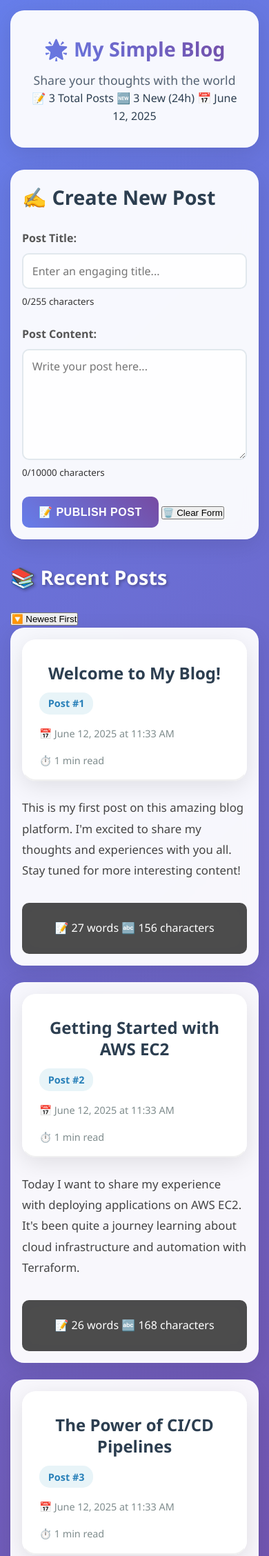
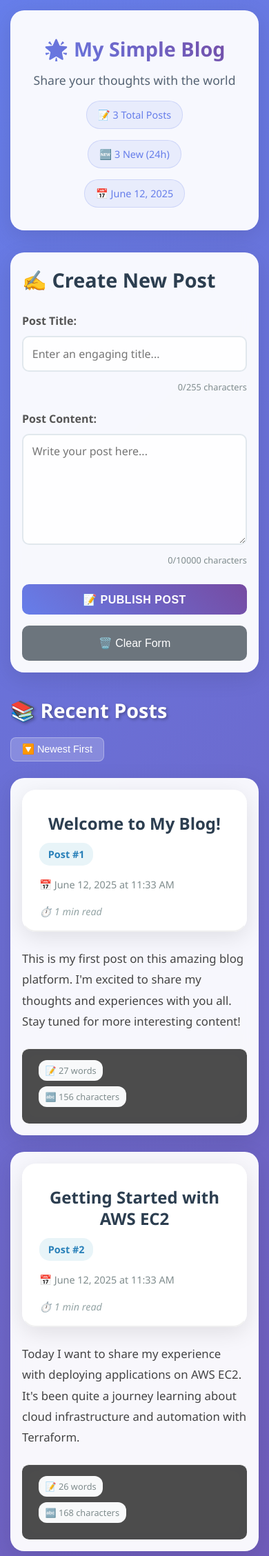
Before and after one commit to mangucletus/lamp-stack-application, a PHP site: page / in a window 390 px wide. Shown: the top 2256 px of the page at 69% size. Run offline with PHP 8.4, Linux system fonts and the light colour scheme; data comes from the database, SQL or seed files in the repository.

```diff
--- a/src/styles.css
+++ b/src/styles.css
@@ -57,12 +57,35 @@ header p {
     opacity: 0.8;
 }
 
+/* Blog Statistics */
+.blog-stats {
+    display: flex;
+    justify-content: center;
+    gap: 1rem;
+    margin-top: 1rem;
+    flex-wrap: wrap;
+}
+
+.stat-item {
+    background: rgba(102, 126, 234, 0.1);
+    padding: 0.5rem 1rem;
+    border-radius: 20px;
+    font-size: 0.9rem;
+    font-weight: 500;
+    color: #667eea;
+    border: 1px solid rgba(102, 126, 234, 0.2);
+}
+
 /* Alert Messages */
 .alert {
     padding: 1rem;
     border-radius: 10px;
     margin-bottom: 1rem;
     font-weight: 500;
+    display: flex;
+    align-items: center;
+    gap: 0.5rem;
+    transition: all 0.3s ease;
 }
 
 .alert-success {
@@ -138,6 +182,21 @@ header p {
     max-height: 400px;
 }
 
+/* Character Counter */
+.char-counter {
+    font-size: 0.8rem;
+    color: #7f8c8d;
+    text-align: right;
+    margin-top: 0.25rem;
+}
+
+/* Form Actions */
+.form-actions {
+    display: flex;
+    gap: 1rem;
+    flex-wrap: wrap;
+}
+
 /* Button Styles */
 .btn-primary {
     background: linear-gradient(45deg, #667eea, #764ba2);
@@ -151,6 +210,8 @@ header p {
     transition: all 0.3s ease;
     text-transform: uppercase;
     letter-spacing: 0.5px;
+    position: relative;
+    overflow: hidden;
 }
 
 .btn-primary:hover {
@@ -162,16 +223,71 @@ header p {
     transform: translateY(0);
 }
 
+.btn-primary:disabled {
+    opacity: 0.7;
+    cursor: not-allowed;
+    transform: none;
+}
+
+.btn-secondary {
+    background: #6c757d;
+    color: white;
+    padding: 1rem 2rem;
+    border: none;
+    border-radius: 10px;
+    cursor: pointer;
+    font-size: 1rem;
+    font-weight: 500;
+    transition: all 0.3s ease;
+}
+
+.btn-secondary:hover {
+    background: #545b62;
+    transform: translateY(-1px);
+}
+
+.btn-loading {
+    display: none;
+}
+
 /* Posts Section */
 .posts {
     flex: 1;
 }
 
+.posts-header {
+    display: flex;
+    justify-content: space-between;
+    align-items: center;
+    margin-bottom: 1.5rem;
+    flex-wrap: wrap;
+    gap: 1rem;
+}
+
 .posts h2 {
-    margin-bottom: 1.5rem;
     color: white;
     font-size: 1.8rem;
     text-shadow: 2px 2px 4px rgba(0, 0, 0, 0.3);
+}
+
+.posts-actions {
+    display: flex;
+    gap: 1rem;
+}
+
+.btn-filter {
+    background: rgba(255, 255, 255, 0.2);
+    color: white;
+    border: 1px solid rgba(255, 255, 255, 0.3);
+    padding: 0.5rem 1rem;
+    border-radius: 8px;
+    cursor: pointer;
+    font-size: 0.9rem;
+    transition: all 0.3s ease;
+}
+
+.btn-filter:hover {
+    background: rgba(255, 255, 255, 0.3);
 }
 
 /* Empty State */
@@ -243,26 +371,100 @@ header p {
     font-weight: 500;
 }
 
+.reading-time {
+    font-style: italic;
+    color: #95a5a6;
+}
+
 .post-content {
     line-height: 1.8;
     font-size: 1.05rem;
     color: #444;
+    margin-bottom: 1.5rem;
+}
+
+.post-preview {
+    margin-bottom: 1rem;
+}
+
+.post-full {
+    display: none;
+}
+
+.read-more-btn {
+    background: #3498db;
+    color: white;
+    border: none;
+    padding: 0.5rem 1rem;
+    border-radius: 6px;
+    cursor: pointer;
+    font-size: 0.9rem;
+    transition: background 0.3s ease;
+}
+
+.read-more-btn:hover {
+    background: #2980b9;
+}
+
+.post-footer {
+    border-top: 1px solid #f0f0f0;
+    padding-top: 1rem;
+    margin-top: 1.5rem;
+}
+
+.post-actions {
+    display: flex;
+    justify-content: space-between;
+    align-items: center;
+    flex-wrap: wrap;
+    gap: 1rem;
+    font-size: 0.9rem;
+    color: #7f8c8d;
+}
+
+.word-count,
+.char-count {
+    background: #f8f9fa;
+    padding: 0.3rem 0.6rem;
+    border-radius: 12px;
+    font-size: 0.8rem;
 }
 
 /* Post Statistics */
 .post-stats {
     background: rgba(255, 255, 255, 0.9);
     backdrop-filter: blur(10px);
-    padding: 1rem;
-    border-radius: 10px;
-    text-align: center;
-    margin-top: 1rem;
+    padding: 2rem;
+    border-radius: 15px;
+    margin-top: 2rem;
     border: 1px solid rgba(255, 255, 255, 0.2);
 }
 
-.post-stats p {
+.stats-grid {
+    display: grid;
+    grid-template-columns: repeat(auto-fit, minmax(150px, 1fr));
+    gap: 1rem;
+}
+
+.stat-card {
+    text-align: center;
+    padding: 1rem;
+    background: rgba(102, 126, 234, 0.05);
+    border-radius: 10px;
+    border: 1px solid rgba(102, 126, 234, 0.1);
+}
+
+.stat-number {
+    font-size: 2rem;
+    font-weight: 700;
+    color: #667eea;
+    margin-bottom: 0.5rem;
+}
+
+.stat-label {
+    font-size: 0.9rem;
     color: #666;
-    font-weight: 600;
+    font-weight: 500;
 }
 
 /* Footer */
@@ -304,6 +512,24 @@ footer {
         padding: 0.8rem 1.5rem;
         font-size: 1rem;
     }
+
+    .form-actions {
+        flex-direction: column;
+    }
+
+    .posts-header {
+        flex-direction: column;
+        align-items: flex-start;
+    }
+
+    .blog-stats {
+        flex-direction: column;
+        align-items: center;
+    }
+
+    .stats-grid {
+        grid-template-columns: repeat(2, 1fr);
+    }
 }
 
 @media (max-width: 480px) {
@@ -320,9 +546,19 @@ footer {
     .form-group textarea {
         padding: 0.8rem;
     }
+
+    .stats-grid {
+        grid-template-columns: 1fr;
+    }
+
+    .post-actions {
+        flex-direction: column;
+        align-items: flex-start;
+        gap: 0.5rem;
+    }
 }
 
-/* Loading Animation (for future use) */
+/* Loading Animation */
 @keyframes fadeIn {
     from {
         opacity: 0;
```
Also changed, not shown: other parts of src/styles.css (+70 -0 lines), .github/workflows/deploy.yml, 1 other file.
